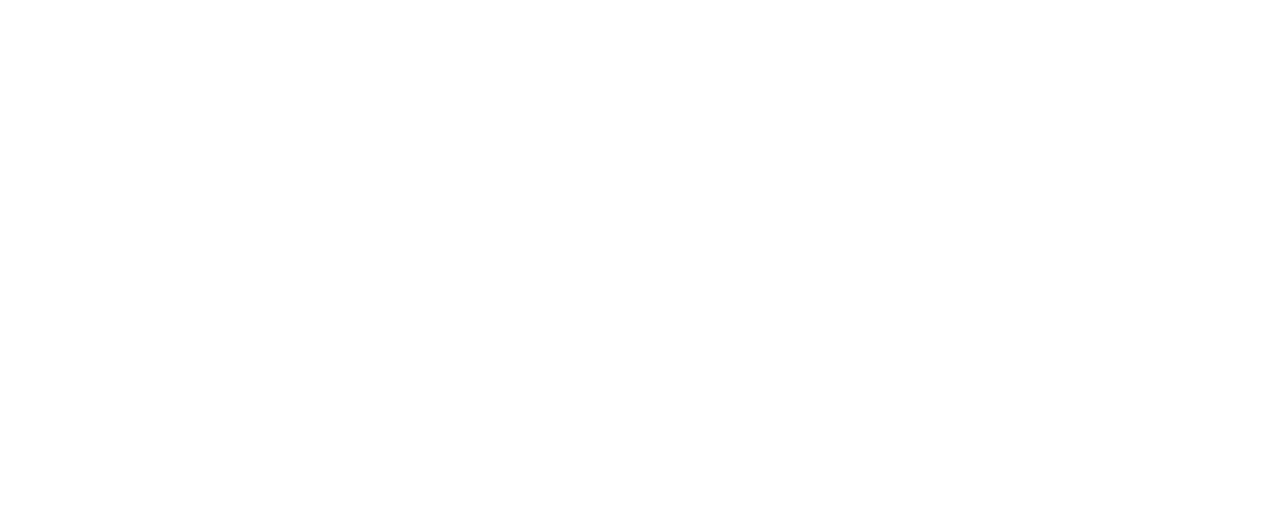
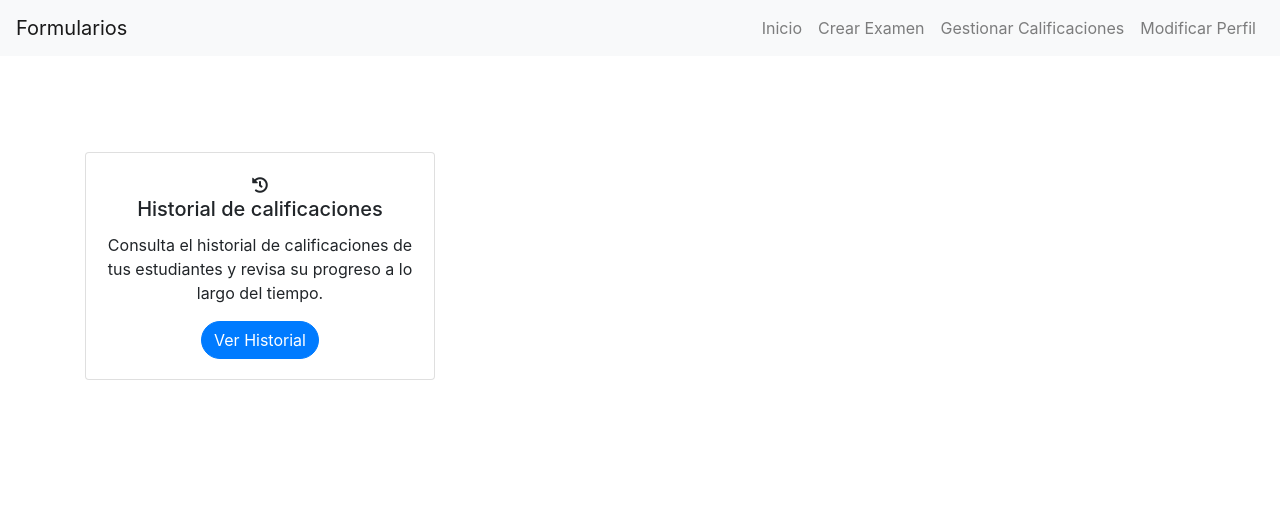
Before and after one commit to El-Actor-Alan-Versions/Intrgradora-T-jans, a plain HTML site: page html/gestionarCalificaciones.html in a window 1280 px wide. Drawn offline with nearby package versions, Linux system fonts and the light colour scheme.

Commit message:
as index gente

```diff
--- /dev/null
+++ b/css/calificaciones.css
@@ -0,0 +1,3 @@
+.options-section .card {
+    margin-bottom: 30px;
+}
--- a/html/gestionarCalificaciones.html
+++ b/html/gestionarCalificaciones.html
@@ -0,0 +1,55 @@
+<!DOCTYPE html>
+<html lang="es">
+<head>
+    <meta charset="UTF-8">
+    <meta name="viewport" content="width=device-width, initial-scale=1.0">
+    <title>Calificaciones</title>
+    <link href="https://stackpath.bootstrapcdn.com/bootstrap/4.5.2/css/bootstrap.min.css" rel="stylesheet">
+    <link rel="stylesheet" href="https://cdnjs.cloudflare.com/ajax/libs/font-awesome/5.15.3/css/all.min.css">
+    <link rel="stylesheet" href="../css/calificaciones.css">
+</head>
+</head>
+<body>
+    <nav class="navbar navbar-expand-lg navbar-light bg-light">
+        <a class="navbar-brand" >Formularios</a>
+        <button class="navbar-toggler" type="button" data-toggle="collapse" data-target="#navbarNav" aria-controls="navbarNav" aria-expanded="false" aria-label="Toggle navigation">
+            <span class="navbar-toggler-icon"></span>
+        </button>
+        <div class="collapse navbar-collapse" id="navbarNav">
+            <ul class="navbar-nav ml-auto">
+                <li class="nav-item">
+                    <a class="nav-link" href="../index.html">Inicio</a>
+                </li>
+                <li class="nav-item">
+                    <a class="nav-link" href="../html/registroExamenes.html">Crear Examen</a>
+                </li>
+                <li class="nav-item">
+                    <a class="nav-link" href="../html/gestionarCalificaciones.html">Gestionar Calificaciones</a>
+                </li>
+                <li class="nav-item">
+                    <a class="nav-link" href="../html/modificarPerfil.html">Modificar Perfil</a>
+                </li>
+            </ul>
+        </div>
+    </nav>
+    <section class="options-section py-5">
+        <div class="container py-5 text-center">
+            <div class="row">
+                <div class="col-md-4 text-center">
+                    <div class="card">
+                        <div class="card-body">
+                            <i class="fas fa-history "></i>
+                            <h5 class="card-title">Historial de calificaciones</h5>
+                            <p class="card-text">
+                                Consulta el historial de calificaciones de tus estudiantes y revisa su progreso a lo largo del tiempo.
+                            </p>
+                            <a href="#" class="btn btn-primary rounded-pill">Ver Historial</a>
+                        </div>
+                    </div>
+                </div>
+            </div>
+        </div>
+    </section>
+
+</body>
+</html>
```
Also changed, not shown: index.html (+11 -10 lines), img/añadir (2).png (added), img/calificaciones.png (added), img/perfil (2).png (added).
